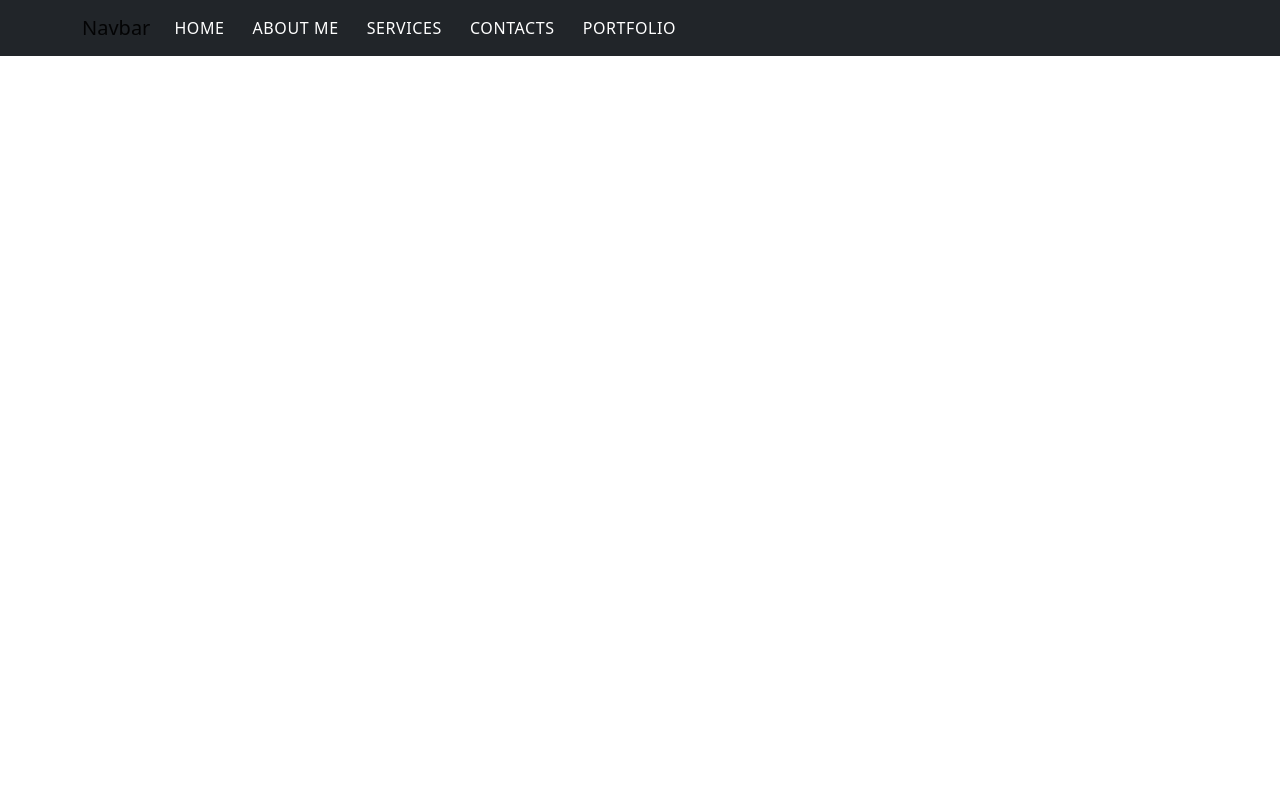
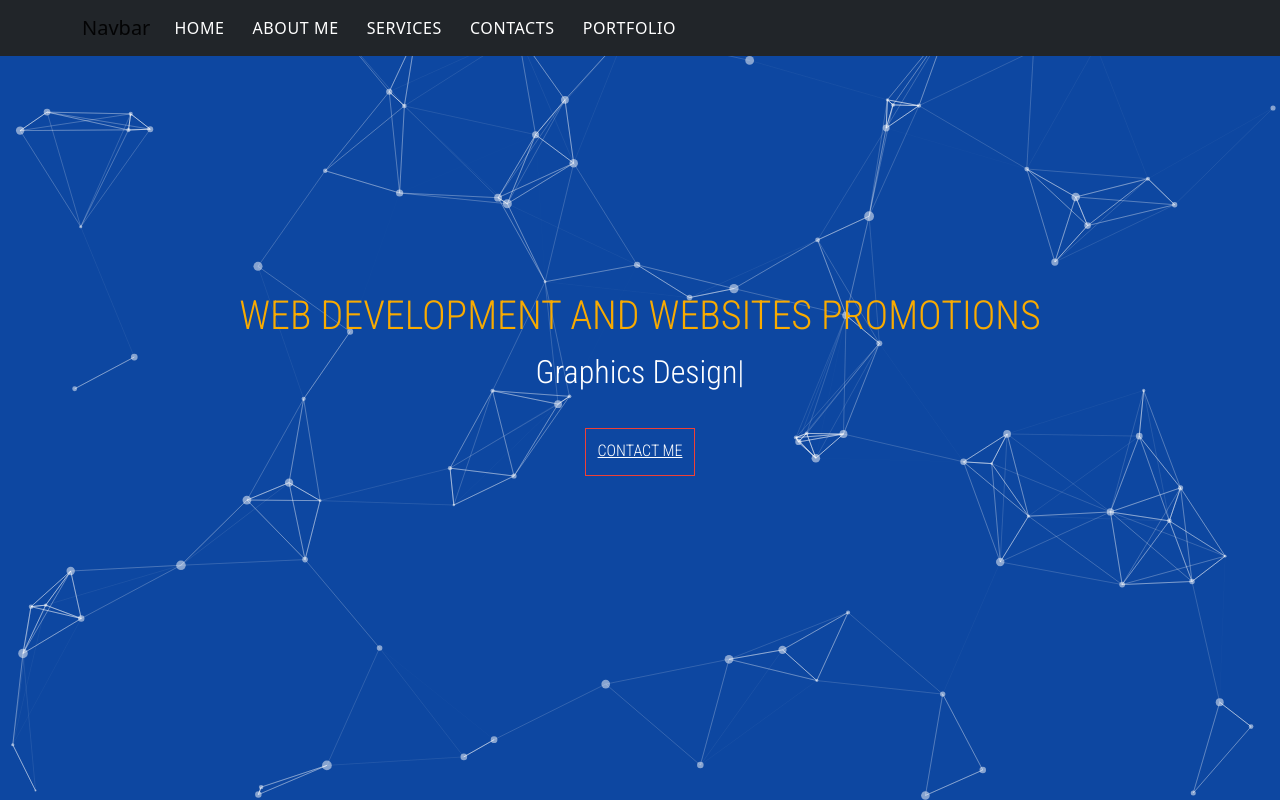
Before and after one commit to Sylvasam18/my-portfolio, a React (Create React App) app: page / in a window 1280 px wide. Built offline with nearby package versions, Linux system fonts and the light colour scheme.

Commit message:
Header complete

```diff
--- a/package.json
+++ b/package.json
@@ -13,6 +13,8 @@
     "react": "^17.0.2",
     "react-dom": "^17.0.2",
     "react-scripts": "5.0.0",
+    "react-tsparticles": "^1.38.0",
+    "react-typed": "^1.2.0",
     "web-vitals": "^2.1.0"
   },
   "scripts": {
--- a/public/index.html
+++ b/public/index.html
@@ -42,5 +42,6 @@
     <script src="https://code.jquery.com/jquery-3.2.1.slim.min.js" integrity="sha384-KJ3o2DKtIkvYIK3UENzmM7KCkRr/rE9/Qpg6aAZGJwFDMVNA/GpGFF93hXpG5KkN" crossorigin="anonymous"></script>
 <script src="https://cdnjs.cloudflare.com/ajax/libs/popper.js/1.12.9/umd/popper.min.js" integrity="sha384-ApNbgh9B+Y1QKtv3Rn7W3mgPxhU9K/ScQsAP7hUibX39j7fakFPskvXusvfa0b4Q" crossorigin="anonymous"></script>
 <script src="https://maxcdn.bootstrapcdn.com/bootstrap/4.0.0/js/bootstrap.min.js" integrity="sha384-JZR6Spejh4U02d8jOt6vLEHfe/JQGiRRSQQxSfFWpi1MquVdAyjUar5+76PVCmYl" crossorigin="anonymous"></script>
+<script src="https://cdn.rawgit.com/progers/pathseg/master/pathseg.js"></script>
   </body>
 </html>
--- a/src/App.css
+++ b/src/App.css
@@ -7,6 +7,8 @@ body {
 :root {
   --primary-white: #fff;
   --primary-orange: #f9ab00;
+  --primary-red: #ef4035;
+  --primary-red-hover: #f33501;
 }
 
 .App {
@@ -64,3 +66,43 @@ nav ul li {
 .navbar-nav > li > a.active, .navbar-nav > li > a.active:focus, .navbar-nav > li > a:hover {
   border-top: 0.187rem solid var(--primary-orange);
 }
+.header-wrapper {
+  background-image: url(./images/image.jfif);
+  background-size: cover;
+  background-position: center;
+  height: 90vh;
+  background-repeat: no-repeat;
+}
+.main-info {
+  position: absolute;
+  left: 0;
+  right: 0;
+  bottom: 0;
+  top: 0;
+  display: flex;
+  flex-direction: column;
+  justify-content: center;
+  align-items: center;
+  text-align: center;
+  font-family: 'Roboto Condensed', sans-serif;
+
+}
+
+.main-info h1 {
+  color: var(--primary-orange);
+  text-transform: uppercase;
+
+}
+.typed-text {
+  color: var(--primary-white);
+  font-size: 2rem;
+}
+
+.btn-main-offer {
+  border: 1px solid var(--primary-red);
+  text-transform: uppercase;
+  border-radius: 0;
+  padding: 0.625rem 0.75rem 0.75rem 0.75rem;
+  color: var(--primary-white);
+  margin: 2rem;
+}
--- a/src/App.js
+++ b/src/App.js
@@ -1,11 +1,105 @@
 import './App.css';
 import "bootstrap/dist/css/bootstrap.min.css";
 import Navbar from './components/Navbar';
+import Header from './components/Header';
+import Particles from 'react-tsparticles';
 
 function App() {
+  const particlesInit = (main) => {
+    console.log(main);
+
+    // you can initialize the tsParticles instance (main) here, adding custom shapes or presets
+  };
+
+  const particlesLoaded = (container) => {
+    console.log(container);
+  };
   return (
     <div className="App">
+      <Particles
+      id="tsparticles"
+      init={particlesInit}
+      loaded={particlesLoaded}
+      options={{
+        background: {
+          color: {
+            value: "#0d47a1",
+          },
+        },
+        fpsLimit: 60,
+        interactivity: {
+          events: {
+            onClick: {
+              enable: true,
+              mode: "push",
+            },
+            onHover: {
+              enable: true,
+              mode: "repulse",
+            },
+            resize: true,
+          },
+          modes: {
+            bubble: {
+              distance: 400,
+              duration: 2,
+              opacity: 0.8,
+              size: 40,
+            },
+            push: {
+              quantity: 4,
+            },
+            repulse: {
+              distance: 200,
+              duration: 0.4,
+            },
+          },
+        },
+        particles: {
+          color: {
+            value: "#ffffff",
+          },
+          links: {
+            color: "#ffffff",
+            distance: 150,
+            enable: true,
+            opacity: 0.5,
+            width: 1,
+          },
+          collisions: {
+            enable: true,
+          },
+          move: {
+            direction: "none",
+            enable: true,
+            outMode: "bounce",
+            random: false,
+            speed: 3,
+            straight: false,
+          },
+          number: {
+            density: {
+              enable: true,
+              area: 800,
+            },
+            value: 80,
+          },
+          opacity: {
+            value: 0.5,
+          },
+          shape: {
+            type: "circle",
+          },
+          size: {
+            random: true,
+            value: 5,
+          },
+        },
+        detectRetina: true,
+      }}
+    />
       <Navbar />
+      <Header />
      </div>
   );
 }
--- /dev/null
+++ b/src/components/Header.js
@@ -0,0 +1,22 @@
+import React from 'react';
+import Typed from 'react-typed';
+
+const Header = () => {
+    return (
+        <div className='header-wrapper'>
+            <div className='main-info'>
+                <h1>web development and websites promotions</h1>
+                <Typed
+                className='typed-text'
+                strings={["Web Development", "Software Development", "Graphics Design", "Database Management "]}
+                typeSpeed={40}
+                backSpeed={30}
+                loop
+                />
+                <a href='#' className='btn-main-offer'>Contact Me</a>
+            </div>
+        </div>
+    )
+}
+
+export default Header
```
Also changed, not shown: src/images/image.jfif (added), 1 other file (tests, documents, lock files or other folders).
